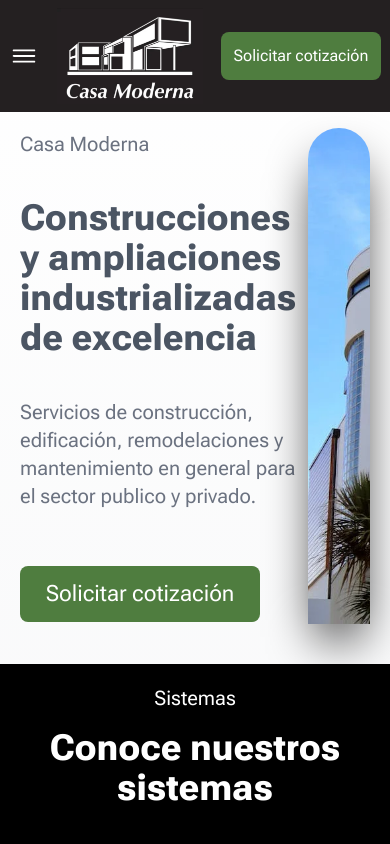
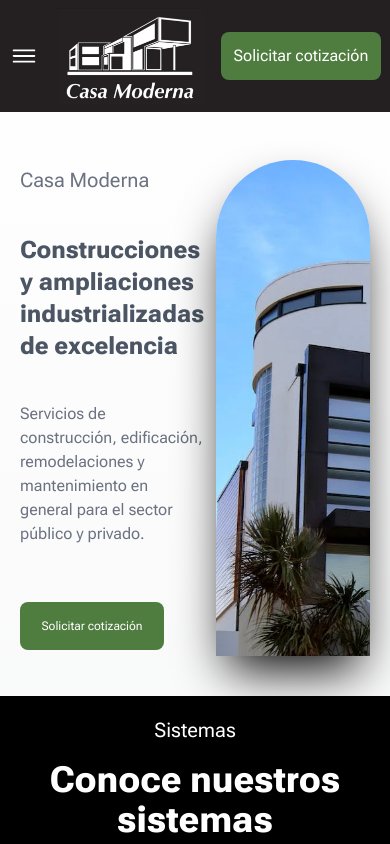
Before and after one commit to MartinAndreani/casa-moderna-proyecto-real, a React (Vite) app: page / in a window 390 px wide. Shown: the top 844 px of the page. Built offline with nearby package versions, Linux system fonts and the light colour scheme.

Commit message:
arreglos home

```diff
--- a/src/components/Home/BannerHome/BannerHome.jsx
+++ b/src/components/Home/BannerHome/BannerHome.jsx
@@ -2,21 +2,21 @@ import ButtonGetInfo from "../../common/ButtonGetInfo/ButtonGetInfo";
 
 const BannerHome = () => {
 	return (
-		<section className="flex flex-row  gap-3 lg:gap-14 ml-5 lg:ml-[5rem] pt-32 py-10 pr-5 " id="home">
+		<section className="flex flex-row  gap-3 lg:gap-14 ml-5 lg:ml-[5rem] pt-40 py-10 pr-5 " id="home">
 			<div className="flex flex-col justify-center gap-10 lg:basis-1/2 w-96  text-left lg:pt-14">
 				<p className="text-gray-500 text-xl ">Casa Moderna</p>
 				<div className="flex flex-col gap-10">
-					<h1 className="lg:text-5xl text-4xl  font-extrabold text-gray-600">
+					<h1 className="lg:text-5xl text-2xl  font-extrabold text-gray-600">
 						Construcciones y ampliaciones industrializadas de excelencia
 					</h1>
-					<p className="text-gray-500 mb-4 text-xl lg:w-[27rem]">
+					<p className="text-gray-500 mb-4 lg:text-xl lg:w-[27rem]">
 						Servicios de construcción, edificación, remodelaciones y mantenimiento en
-						general para el sector publico y privado.
+						general para el sector público y privado.
 					</p>
 				</div>
 				<div>
 					<a target='_blank' href="https://wa.link/hlvljp">
-					<ButtonGetInfo msg={"Solicitar cotización"} addStyle={"w-60 h-14"} />
+					<ButtonGetInfo msg={"Solicitar cotización"} addStyle={"w-36 lg:w-60 h-12 lg:h-14 text-xs md:text-xl"} />
 					</a>
 				</div>
 			</div>
--- a/src/components/Sistemas/Carousel/Carousel.jsx
+++ b/src/components/Sistemas/Carousel/Carousel.jsx
@@ -41,7 +41,7 @@ const Carousel = () => {
 						<img
 							src="public/images/sistemas/emedue.webp"
 							alt="sistema emedue"
-							className="lg:h-96 lg:opacity-100 lg:top-5 md:top-0 relative h-[118vh] opacity-35"
+							className="lg:h-96 lg:opacity-100 lg:top-5 md:top-0 relative h-[118vh] opacity-35 overflow-hidden"
 						/>
 					</div>
 				</div>
@@ -76,7 +76,7 @@ const Carousel = () => {
 							<img
 								src="public/images/sistemas/seco.webp"
 								alt="construccion en seco"
-                                className="lg:h-96 lg:opacity-100 lg:top-5 md:top-0 relative h-[118vh] opacity-35"
+                                className="lg:h-96 lg:opacity-100 lg:top-5 md:top-0 relative h-[118vh] opacity-35 overflow-hidden"
 							/>
 						</div>
 					</div>
```
